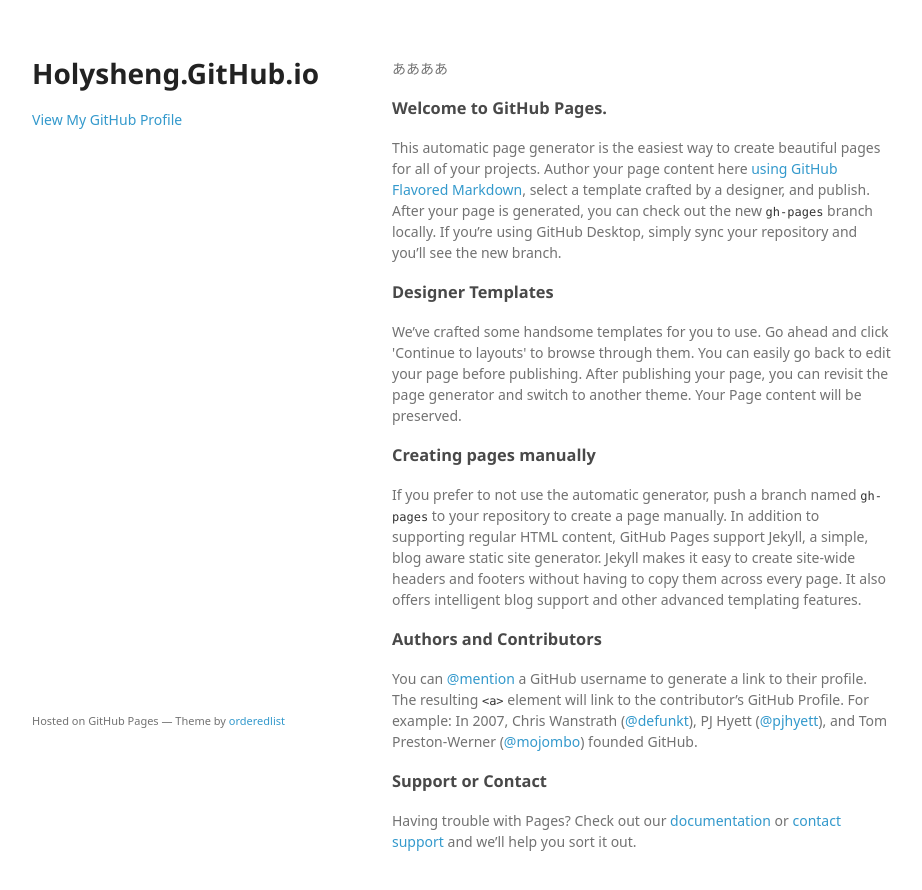
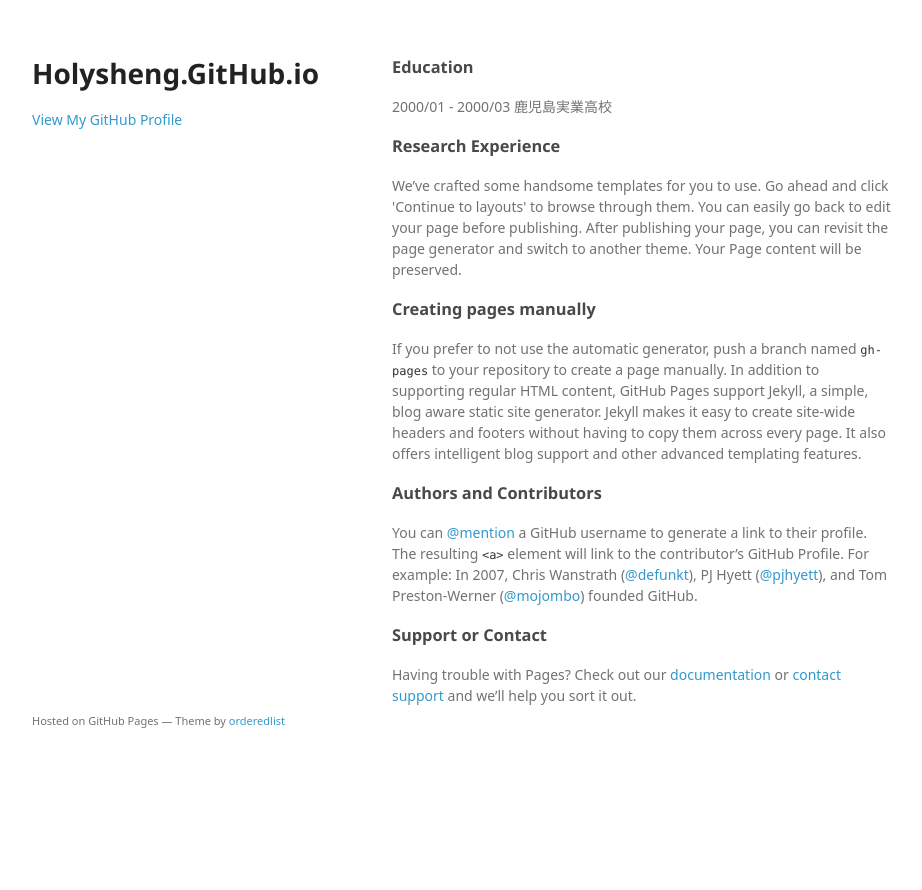
Before and after one commit to snagaie/nagaie.github.io, a plain HTML site: page index.html in a window 1280 px wide. Shown: the whole page, without its empty margins (178-1100 px from the left). After the commit the page ends 800 px from the top, so only its background shows below. Drawn offline with Linux system fonts and the light colour scheme; a web font is replaced by a local one.

Commit message:
Replace master branch with page content via GitHub

```diff
--- a/index.html
+++ b/index.html
@@ -23,15 +23,13 @@
 
       </header>
       <section>
-        <p>ああああ</p>
+        <h3>
+<a id="education" class="anchor" href="#education" aria-hidden="true"><span aria-hidden="true" class="octicon octicon-link"></span></a>Education</h3>
+
+<p>2000/01 - 2000/03  鹿児島実業高校</p>
 
 <h3>
-<a id="welcome-to-github-pages" class="anchor" href="#welcome-to-github-pages" aria-hidden="true"><span aria-hidden="true" class="octicon octicon-link"></span></a>Welcome to GitHub Pages.</h3>
-
-<p>This automatic page generator is the easiest way to create beautiful pages for all of your projects. Author your page content here <a href="https://guides.github.com/features/mastering-markdown/">using GitHub Flavored Markdown</a>, select a template crafted by a designer, and publish. After your page is generated, you can check out the new <code>gh-pages</code> branch locally. If you’re using GitHub Desktop, simply sync your repository and you’ll see the new branch.</p>
-
-<h3>
-<a id="designer-templates" class="anchor" href="#designer-templates" aria-hidden="true"><span aria-hidden="true" class="octicon octicon-link"></span></a>Designer Templates</h3>
+<a id="research-experience" class="anchor" href="#research-experience" aria-hidden="true"><span aria-hidden="true" class="octicon octicon-link"></span></a>Research Experience</h3>
 
 <p>We’ve crafted some handsome templates for you to use. Go ahead and click 'Continue to layouts' to browse through them. You can easily go back to edit your page before publishing. After publishing your page, you can revisit the page generator and switch to another theme. Your Page content will be preserved.</p>
 
```
Also changed, not shown: params.json (+1 -1 lines).
